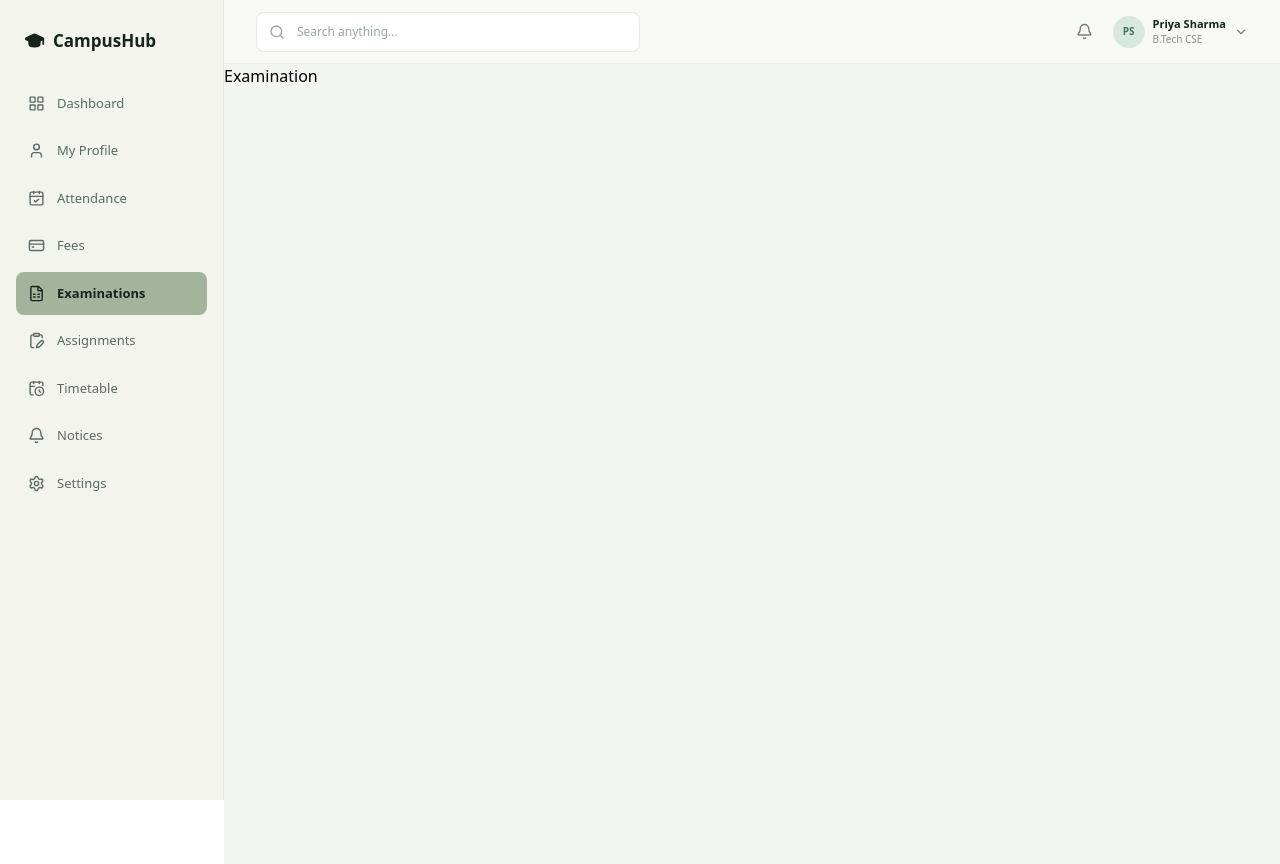
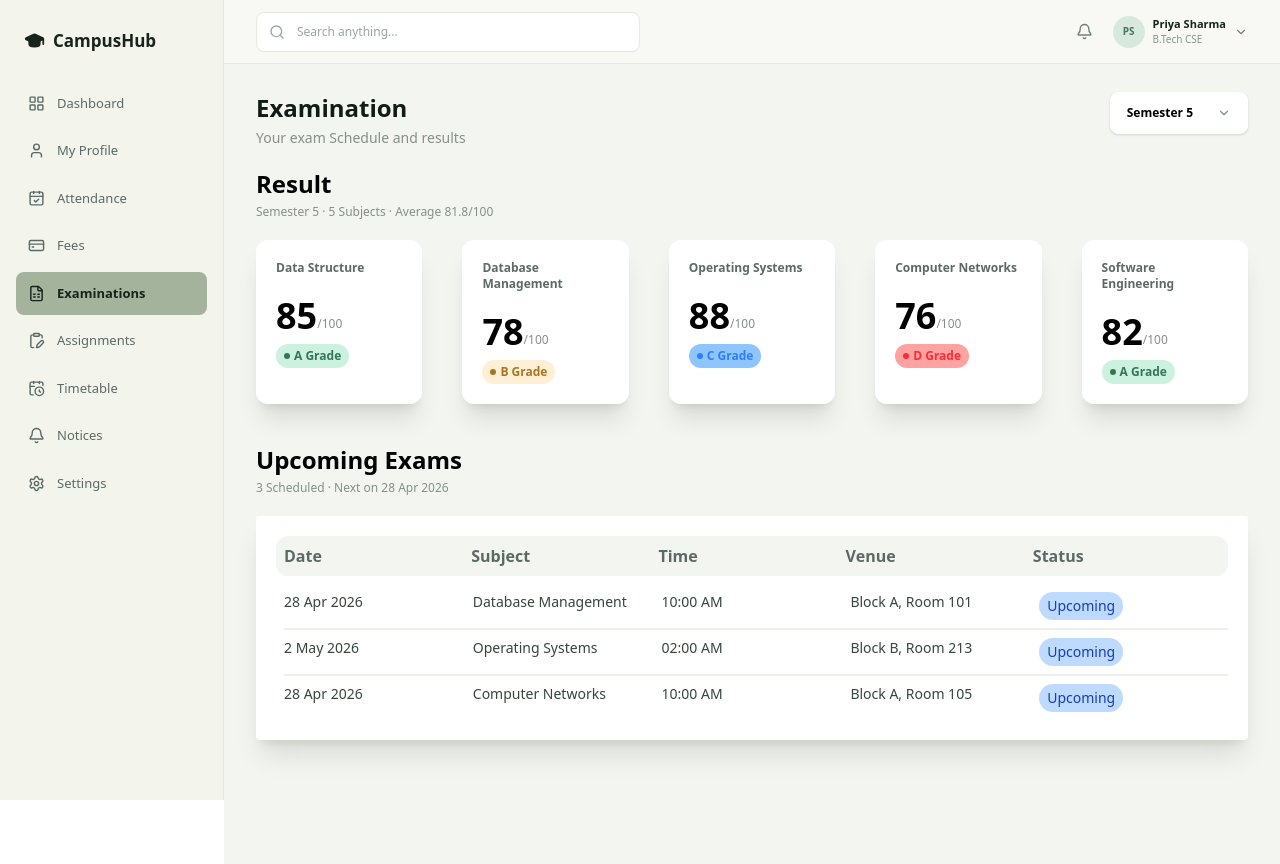
Before and after one commit to Deepanshu1-bit/CampusOS, a Next.js app in the folder Frontend/student_portal/: page /Examination in a window 1280 px wide. Built offline with nearby package versions, Linux system fonts and the light colour scheme.

Commit message:
Add examination page, enhance shadows and fix minor UI issues

```diff
--- a/Frontend/student_portal/src/app/(student)/Attendance/page.js
+++ b/Frontend/student_portal/src/app/(student)/Attendance/page.js
@@ -40,14 +40,7 @@ export default function AttendancePage() {
                 </div>
 
                 <div className="flex shrink-0 items-center gap-6 rounded-lg border border-[#edf0e9] bg-white px-4 py-3 text-xs font-semibold text-[#2c4a8a] shadow-sm sm:gap-8">
-                    <select defaultValue="Semester 5" className="sm:hidden">
-                        <option>Semester 1</option>
-                        <option>Semester 2</option>
-                        <option>Semester 3</option>
-                        <option>Semester 4</option>
-                        <option>Semester 5</option>
-                        <option>Semester 6</option></select>
-                    <select defaultValue="Semester 5" className="hidden sm:inline">
+                    <select defaultValue="Semester 5">
                         <option>Semester 1</option>
                         <option>Semester 2</option>
                         <option>Semester 3</option>
@@ -71,7 +64,7 @@ export default function AttendancePage() {
                         {Overall_Attendance.percentage}%
                     </h2>
 
-                    <div className="mt-5 flex w-fit items-center gap-1.5 rounded-full bg-[#d9eee3] px-2.5 py-1 text-[10px] font-semibold text-[#347653]">
+                    <div className="mt-5 flex w-fit items-center gap-1.5 shadow-xl rounded-full bg-[#d9eee3] px-2.5 py-1 text-[10px] font-semibold text-[#347653]">
                         <p className="size-1.5 rounded-full bg-[#37815d]" />
                         {Overall_Attendance.status}
                     </div>
@@ -104,7 +97,7 @@ export default function AttendancePage() {
             </section>
 
             {/* Subject-wise Attendance */}
-            <section className="min-w-0 rounded-xl border border-[#edf0e9] bg-white p-4 shadow-sm sm:p-5">
+            <section className="min-w-0 rounded-xl border border-[#edf0e9] bg-white p-4 shadow-xl sm:p-5">
                 <h2 className="text-base font-semibold text-[#17231b] sm:text-sm">
                     Subject-wise<span className="hidden sm:inline"> Attendance</span>
                 </h2>
--- a/Frontend/student_portal/src/app/(student)/Dashboard/page.js
+++ b/Frontend/student_portal/src/app/(student)/Dashboard/page.js
@@ -81,7 +81,7 @@ function DashboardCard({ item }) {
 
   return (
     <Link href={item.route}>
-      <div className="border border-[#edf0e9] rounded-xl bg-white p-4 shadow-sm sm:p-5">
+      <div className="border border-[#edf0e9] rounded-xl bg-white p-4 shadow-xl sm:p-5">
         <div className="flex items-start justify-between">
           <div className={`flex size-8 items-center justify-center rounded-lg ${item.color}`}>
             <Icon size={16} />
@@ -163,7 +163,7 @@ export default function Dashboard() {
       <section className="mt-4 grid grid-cols-1 gap-4 xl:grid-cols-[minmax(0,1fr)_250px]">
 
         {/* Upcoming List */}
-        <div className="min-w-0 rounded-xl border border-[#edf0e9] bg-white p-4 shadow-sm sm:p-5">
+        <div className="min-w-0 rounded-xl border border-[#edf0e9] bg-white p-4 shadow-xl sm:p-5">
           <div className="mb-2 flex items-center justify-between">
             <h2 className="text-sm font-semibold text-[#17231b]">
               Upcoming This Week
@@ -186,7 +186,7 @@ export default function Dashboard() {
         </div>
 
         {/* Campus Image Card */}
-        <div className="overflow-hidden rounded-xl bg-[#d6e8dc]">
+        <div className="overflow-hidden rounded-xl bg-[#d6e8dc] shadow-xl">
           <div className="relative h-40 w-full sm:h-48 xl:h-40">
             <Image
               src="/cllgimg.png"
--- a/Frontend/student_portal/src/app/(student)/Examination/page.js
+++ b/Frontend/student_portal/src/app/(student)/Examination/page.js
@@ -1,9 +1,209 @@
+'use client'
+import { useState } from "react"
+import { ChevronDown } from 'lucide-react'
+
 
 
 export default function Examination() {
+    const filterSem = [
+        {
+            semester: 'Semester 1',
+            subjectNum: '7 Subjects'
+        },
+        {
+            semester: 'Semester 2',
+            subjectNum: '7 Subjects'
+        },
+        {
+            semester: 'Semester 3',
+            subjectNum: '6 Subjects'
+        },
+        {
+            semester: 'Semester 4',
+            subjectNum: '6 Subjects'
+        },
+        {
+            semester: 'Semester 5',
+            subjectNum: '5 Subjects'
+        },
+        {
+            semester: 'Semester 6',
+            subjectNum: '5 Subjects'
+        }
+    ]
+
+    const result = [
+        {
+            subjectName: 'Data Structure',
+            marks: '85',
+            grade: 'A Grade'
+        },
+        {
+            subjectName: 'Database Management',
+            marks: '78',
+            grade: 'B Grade'
+        },
+        {
+            subjectName: 'Operating Systems',
+            marks: '88',
+            grade: 'C Grade'
+        },
+        {
+            subjectName: 'Computer Networks',
+            marks: '76',
+            grade: 'D Grade'
+        },
+        {
+            subjectName: 'Software Engineering',
+            marks: '82',
+            grade: 'A Grade'
+        },
+    ]
+
+    const upcomingExamHeading = ['Date', 'Subject', 'Time', 'Venue', 'Status']
+    const upcomingExam = [
+        {
+            Date: '28 Apr 2026',
+            Subject: 'Database Management',
+            Time: '10:00 AM',
+            Venue: 'Block A, Room 101',
+            Status: 'Upcoming'
+        },
+        {
+            Date: '2 May 2026',
+            Subject: 'Operating Systems',
+            Time: '02:00 AM',
+            Venue: 'Block B, Room 213',
+            Status: 'Upcoming'
+        },
+        {
+            Date: '28 Apr 2026',
+            Subject: 'Computer Networks',
+            Time: '10:00 AM',
+            Venue: 'Block A, Room 105',
+            Status: 'Upcoming'
+        },
+    ]
+    const [activeFilter, setActiveFilter] = useState('Semester 5')
+    const [isOpen, setIsOpen] = useState(false)
+
+    let average = 0
+
+    function findAverage() {
+        let totalMarks = 0
+        for (let i = 0; i < result.length; i++) {
+            totalMarks += Number(result[i].marks)
+        }
+        average = totalMarks / result.length
+    }
+    findAverage()
+
     return (
-        <div className="min-h-screen bg-[#f3f5f1]">
-            Examination
+        <div className="min-h-screen bg-[#f3f5f1] flex flex-col gap-5 px-4 pt-7 pb-20 sm:px-6 lg:px-8 lg:py-7">
+            <section className="flex items-start justify-between gap-3">
+                <div>
+                    <h1 className="text-2xl font-bold text-[#111c16] sm:text-2xl">
+                        Examination
+                    </h1>
+
+                    <p className="mt-1 text-sm text-[#849088]">
+                        Your exam Schedule and results
+                    </p>
+                </div>
+
+                {/* Filter Dropdown */}
+                <div className="relative shrink-0">
+                    <button onClick={() => { setIsOpen(!isOpen) }}
+                        className="flex items-center gap-6 rounded-lg border border-white bg-white px-4 py-3 text-xs font-semibold text-[#17231b] shadow-sm sm:min-w-34 sm:justify-between">
+                        <span className="text-black">{activeFilter}</span>
+                        <ChevronDown size={14} className={`text-[#849088] transition-transform ${isOpen ? "rotate-180" : ""}`} />
+                    </button>
+
+                    {isOpen && (
+                        <>
+                            <div className="fixed inset-0 z-10" onClick={() => { setIsOpen(false) }}></div>
+
+                            <div className="absolute right-0 top-full z-20 mt-2 w-35 rounded-lg border border-white bg-white shadow-lg">
+                                {filterSem.map((item, index) => {
+                                    return (
+                                        <button key={index}
+                                            onClick={() => { setActiveFilter(item.semester), setIsOpen(false) }}
+                                            className={`block py-1 w-full px-7 hover:bg-[#f3f5f1] ${item.semester === activeFilter ? "bg-[#f3f5f1] font-semibold text-[#17231b]" : "font-medium text-[#77847d]"}`}>
+                                            {item.semester}{console.log(activeFilter)}
+                                        </button>
+                                    )
+                                })}
+                            </div>
+                        </>
+                    )}
+                </div>
+            </section>
+            {/* Heading */}
+            <div className="flex flex-col gap-10">
+                <div className="flex flex-col gap-5">
+                    <div className="flex justify-between">
+                        <span>
+                            <h2 className="font-bold text-2xl">Result</h2>
+                            <p className="mt-1 text-xs text-[#849088]">{activeFilter} · {filterSem.find((item) => Object.values(item).includes(activeFilter))?.subjectNum} · Average {average}/100</p>
+                        </span>
+                    </div>
+                    {/* Result Cards */}
+                    <div className="grid grid-cols-[1fr_1fr] lg:grid-cols-[1fr_1fr_1fr] xl:grid-cols-[1fr_1fr_1fr_1fr_1fr] gap-5 sm:gap-10">
+                        {result.map((item, index) => {
+                            return (<div key={index} className="bg-white flex flex-col p-5 rounded-xl shadow-xl">
+                                <div className="font-semibold text-xs text-[#5c6a66] mb-5">
+                                    {item.subjectName}
+                                </div>
+                                <div className="flex items-end">
+                                    <p className="text-4xl font-bold">
+                                        {item.marks}
+                                    </p>
+                                    <p className="text-[#849088] text-xs pb-1">/100</p>
+                                </div>
+                                <div className={`w-fit py-1 px-2 rounded-xl gap-1 flex justify-center items-center font-semibold text-xs mt-2 ${item.grade === 'A Grade' ? 'bg-[#cbf2de] text-[#347653]'
+                                    : item.grade === 'B Grade' ? 'bg-[#fff0d5] text-[#a87522]'
+                                        : item.grade === 'C Grade' ? 'bg-blue-300 text-blue-500'
+                                            : 'bg-red-300 text-red-500'
+                                    }`}>
+                                    <p className="border-3 rounded-full" /> {item.grade}
+                                </div>
+                            </div>)
+                        })}
+                    </div>
+                </div>
+                <div className="flex flex-col gap-5">
+                    <div className="flex justify-between">
+                        <span>
+                            <h2 className="font-bold text-2xl">Upcoming Exams</h2>
+                            <p className="mt-1 text-xs text-[#849088]">{upcomingExam.length} Scheduled · Next on {upcomingExam[0].Date}</p>
+                        </span>
+                    </div>
+                    {/* upcoming Exam Heading */}
+                    <div className="bg-white p-2 sm:p-5 rounded flex flex-col gap-2 shadow-xl">
+                        <h1 className="rounded-xl px-2 py-1 bg-[#f3f5f1] flex justify-between font-semibold text-[#5c6a66]">{upcomingExamHeading.map((item, index) => {
+                            return (<span key={index} className="sm:flex sm:w-full sm:py-1">{item}</span>
+                            )
+                        })}</h1>
+                        <div>
+                            {upcomingExam.map((item, index) => {
+                                return (
+                                    <div key={index} className={`ml-2 flex justify-between ${index !== upcomingExam.length - 1 ? "border-b-2 border-[#edf0e9]" : ""}`}>
+                                        <div className="flex w-full text-[#37453d] text-[10px] font-medium sm:text-sm py-2">{item.Date}</div>
+                                        <div className="flex w-full text-[#37453d] text-[10px] font-medium sm:text-sm py-2">{item.Subject}</div>
+                                        <div className="flex w-full text-[#37453d] text-[10px] font-medium sm:text-sm py-2">{item.Time}</div>
+                                        <div className="flex w-full text-[#37453d] text-[10px] font-medium sm:text-sm py-2">{item.Venue}</div>
+                                        <div className="flex justify-center items-center w-full text-[#37453d] text-[8px] font-medium sm:justify-start sm:text-sm sm:py-2">
+                                            <p className="w-fit rounded-2xl px-2 py-1 text-blue-800 bg-blue-200">
+                                                {item.Status}
+                                            </p>
+                                        </div>
+                                    </div>
+                                )
+                            })}
+                        </div>
+                    </div>
+                </div>
+            </div>
         </div>
     )
 }
```
Also changed, not shown: Frontend/student_portal/src/app/(student)/Fees/page.js (+3 -4 lines), Frontend/student_portal/src/app/(student)/Notices/page.js (+3 -4 lines), Frontend/student_portal/src/app/(student)/Profile/page.js (+8 -20 lines), 1 other file (tests, documents, lock files or other folders).
